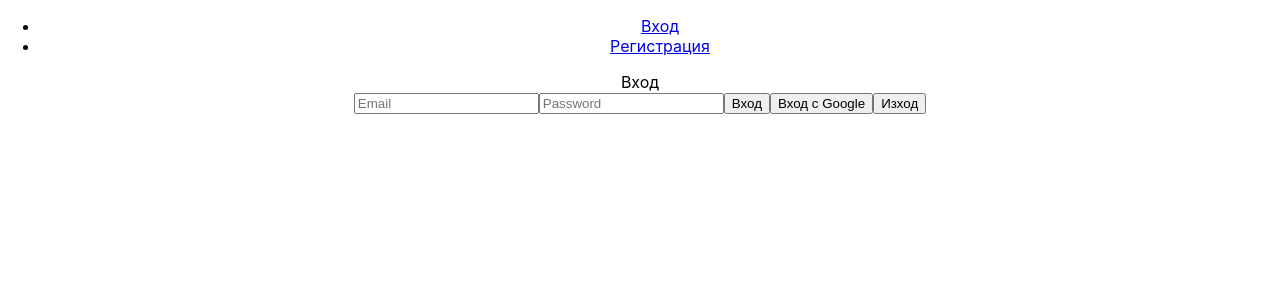
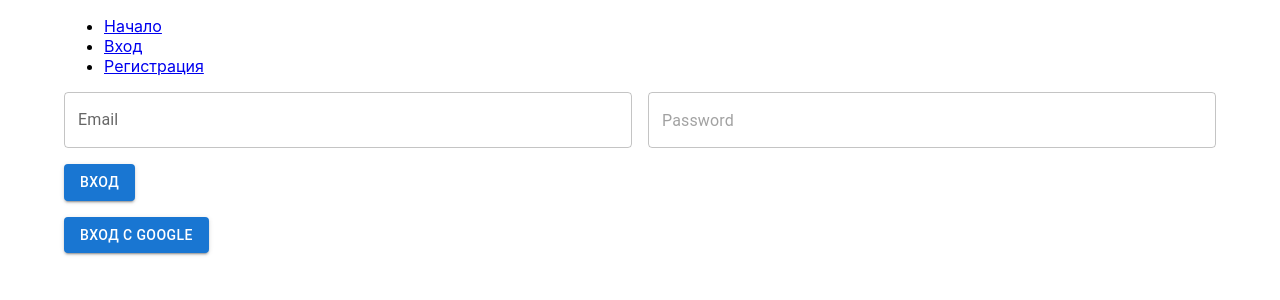
Before and after one commit to denchev/react-crimson-glory, a React (Create React App) app: page /login in a window 1280 px wide. Shown: the top 300 px of the page. Built offline with nearby package versions, Linux system fonts and the light colour scheme; no server answers.

Commit message:
Move registration to Register; UI improvements

```diff
--- a/src/App.js
+++ b/src/App.js
@@ -1,13 +1,14 @@
 import './App.css';
 import { Outlet } from 'react-router';
 import Nav from './components/Nav';
+import { Container } from '@mui/material';
 
 function App() {
   return (
-    <div className="App">
+    <Container>
       <Nav />
       <Outlet />
-    </div>
+    </Container>
   );
 }
 
--- a/src/components/Login.jsx
+++ b/src/components/Login.jsx
@@ -1,20 +1,27 @@
-import { useState } from "react";
+import { useState, useEffect } from "react";
 import { auth, googleProvider} from "../config/firebase";
-import { createUserWithEmailAndPassword, signInWithPopup, signOut} from "firebase/auth";
+import { signInWithPopup, signInWithEmailAndPassword, signOut, onAuthStateChanged } from "firebase/auth";
+import { Button, TextField, Grid2 as Grid, Alert, Stack } from '@mui/material';
 
 export default function Login() {
     const [email, setEmail] = useState('');
     const [password, setPassword] = useState('');
+    const [hasSignedIn, setHasSignedIn] = useState(false);
+    const [errorMessage, setErrorMessage] = useState(null);
 
     const signIn = async () => {
+        setErrorMessage(null);
         try {
-            await createUserWithEmailAndPassword(auth, email, password)
+            await signInWithEmailAndPassword(auth, email, password);
         } catch (e) {
             console.error(e.message);
+
+            setErrorMessage('Неуспешен опит за вход.');
         }
     }
 
     const signInWithGoogle = async () => {
+        setErrorMessage(null);
         try {
             await signInWithPopup(auth, googleProvider)
         } catch (e) {
@@ -29,16 +36,38 @@ export default function Login() {
             console.error(e.message);
         }
     }
+
+    useEffect(() => {
+        setHasSignedIn(!!auth?.currentUser);
+        onAuthStateChanged(auth, (user) => {
+            setHasSignedIn(!!auth?.currentUser);
+        })
+    }, [auth.currentUser])
+
     return (
-        <>
-            <div>Вход</div>
+        <Stack spacing={2}>
+            {errorMessage && <Alert severity="warning">{errorMessage}</Alert>}
             <form>
-                <input type="text" placeholder="Email" onChange={(event) => {setEmail(event.target.value)}} />
-                <input type="password" placeholder="Password" onChange={(event) => {setPassword(event.target.value)}} />
-                <button type="button" onClick={signIn}>Вход</button>
-                <button type="button" onClick={signInWithGoogle}>Вход с Google</button>
-                <button type="button" onClick={logout}>Изход</button>
+                <Grid container spacing={2}>
+                    <Grid size={6}>
+                        <TextField disabled={hasSignedIn} type="text" label="Email" onChange={(event) => {setEmail(event.target.value)}} fullWidth />
+                    </Grid>
+                    <Grid size={6}>
+                        <TextField disabled={hasSignedIn} type="password" placeholder="Password" onChange={(event) => {setPassword(event.target.value)}} fullWidth/>
+                    </Grid>
+                    <Grid size={12}>
+                        <Button variant="contained" onClick={signIn} disabled={hasSignedIn}>Вход</Button>
+                    </Grid>
+                    <Grid size={12}>
+                        <Button variant="contained" onClick={signInWithGoogle} disabled={hasSignedIn}>Вход с Google</Button>
+                    </Grid>
+                    <Grid size={12}>
+                    {hasSignedIn && <Button variant="contained" onClick={logout}>Изход {auth.currentUser.email}</Button>}
+                    </Grid>
+                </Grid>
+
+
             </form>
-        </>
+        </Stack>
     );
 }
--- a/src/components/Nav.jsx
+++ b/src/components/Nav.jsx
@@ -2,6 +2,7 @@ export default function Nav() {
     return (
         <>
             <ul>
+                <li><a href="/">Начало</a></li>
                 <li><a href="/login">Вход</a></li>
                 <li><a href="/register">Регистрация</a></li>
             </ul>
--- a/src/components/Register.jsx
+++ b/src/components/Register.jsx
@@ -1,7 +1,51 @@
+import { createUserWithEmailAndPassword } from "firebase/auth";
+import { Button, TextField, Grid2 as Grid, Alert, Stack} from '@mui/material';
+import { useState, useEffect } from 'react';
+import { auth } from "../config/firebase";
+
 export default function Register() {
+    const [email, setEmail] = useState('');
+    const [password, setPassword] = useState('');
+    const [errorMessage, setErrorMessage] = useState(null);
+    const [successMessage, setSuccessMessage] = useState(null);
+    const [isPending, setIsPending] = useState(false);
+
+    const signUp = async () => {
+        try {
+            setIsPending(true);
+            const result = await createUserWithEmailAndPassword(auth, email, password);
+            setSuccessMessage('Вие се регистрирахте успешно');
+            setErrorMessage(null);
+
+        } catch (e) {
+            console.error(e.message);
+
+            if (e.message.indexOf('already-in-use') > 0) {
+                setErrorMessage('Потребителя вече съществува');
+                setSuccessMessage(null);
+            }
+        }
+
+        setIsPending(false);
+    }
+
     return (
-        <>
-            <div>Регистрация</div>
-        </>
-    )
+        <Stack spacing={2}>
+            {errorMessage && <Alert severity="warning">{errorMessage}</Alert>}
+            {successMessage && <Alert severity="success">{successMessage}</Alert>}
+            <form>
+                <Grid container spacing={2}>
+                    <Grid size={6}>
+                        <TextField type="text" label="Email" onChange={(event) => {setEmail(event.target.value)}} fullWidth />
+                    </Grid>
+                    <Grid size={6}>
+                        <TextField type="password" placeholder="Password" onChange={(event) => {setPassword(event.target.value)}} fullWidth/>
+                    </Grid>
+                    <Grid size={12}>
+                        <Button variant="contained" onClick={signUp} disabled={isPending}>Регистрация</Button>
+                    </Grid>
+                </Grid>
+            </form>
+        </Stack>
+    );
 }
```
